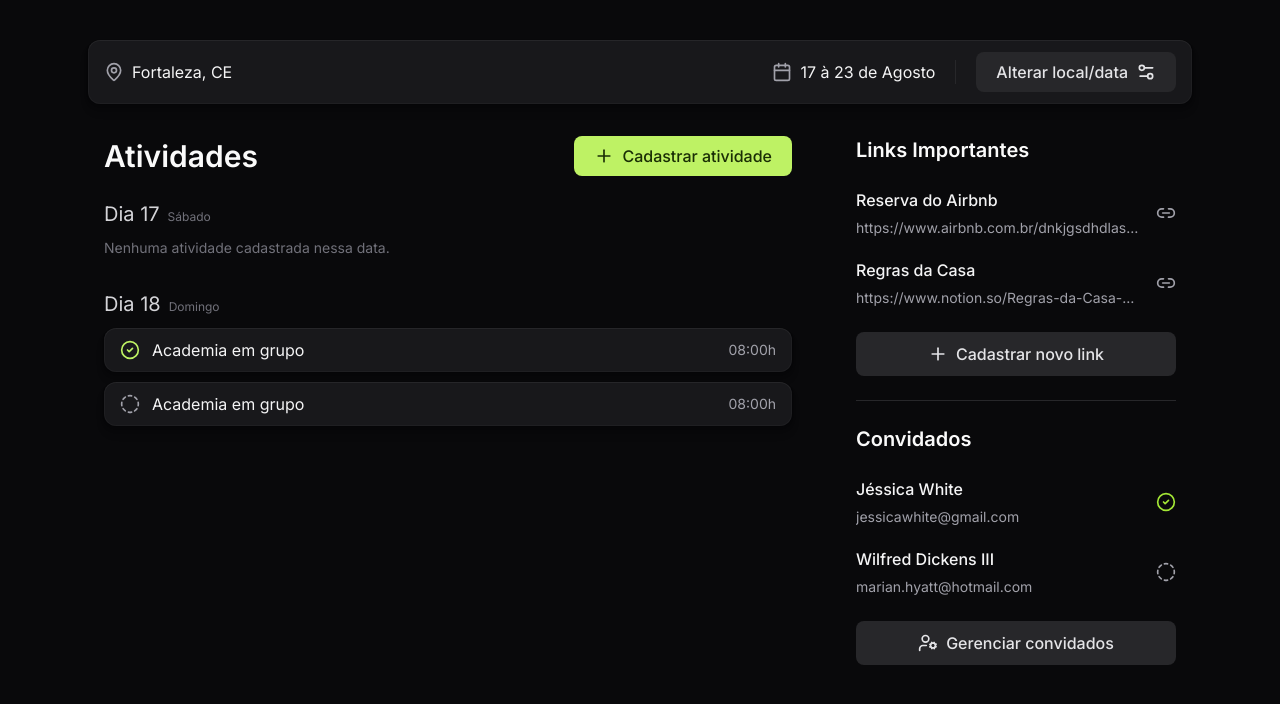
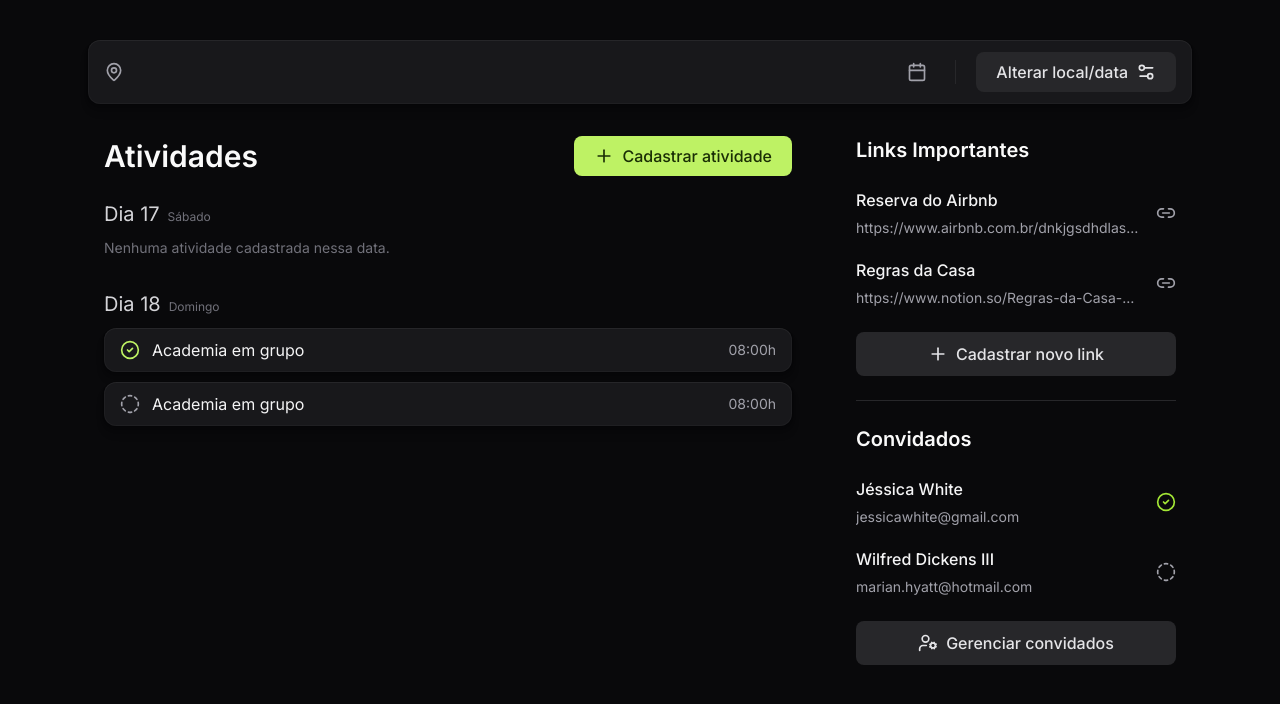
Before and after one commit to PedroHenrique1606/planner-web, a React (Vite) app: page /trips/1 in a window 1280 px wide. Shown: the top 704 px of the page. Built offline with nearby package versions, Linux system fonts and the light colour scheme; no server answers.

Commit message:
feat: add headers informations

```diff
--- a/src/pages/trip-details/destinationAndDate.tsx
+++ b/src/pages/trip-details/destinationAndDate.tsx
@@ -3,29 +3,40 @@ import { useParams } from "react-router-dom";
 import { Button } from "../../components/Button";
 import { api } from "../../lib/axios";
 import { useEffect, useState } from "react";
+import { format } from "date-fns";
 
 interface Trip {
-
+  id: string;
+  destination: string;
+  starts_at: string;
+  ends_at: string;
+  is_confirmed: boolean;
 }
 
 export function DestinationAndDate() {
   const { tripId } = useParams();
-  const [trip, setTrip] = useState()
+  const [trip, setTrip] = useState<Trip | undefined>();
 
   useEffect(() => {
     api.get(`/trips/${tripId}`).then((response) => setTrip(response.data.trip));
   }, [tripId]);
-  // console.log(params);
+
+  const displayedDate = trip
+    ? format(trip?.starts_at, "d ' de ' LLL")
+        .concat(" até ")
+        .concat(format(trip?.ends_at, "d ' de ' LLL"))
+    : null;
+
   return (
     <div className="px-4 h-16 rounded-xl bg-zinc-900 shadow-shape flex items-center justify-between">
       <div className="flex items-center gap-2">
         <MapPin className="size-5 text-zinc-400" />
-        <span className="text-zinc-100">Fortaleza, CE</span>
+        <span className="text-zinc-100">{trip?.destination}</span>
       </div>
       <div className="flex items-center gap-5">
         <div className="flex items-center gap-2">
           <Calendar className="size-5 text-zinc-400" />
-          <span className="text-zinc-100">17 à 23 de Agosto</span>
+          <span className="text-zinc-100">{displayedDate}</span>
         </div>
         <div className="w-px h-6 bg-zinc-800"></div>
         <Button variant="secondary">
```
